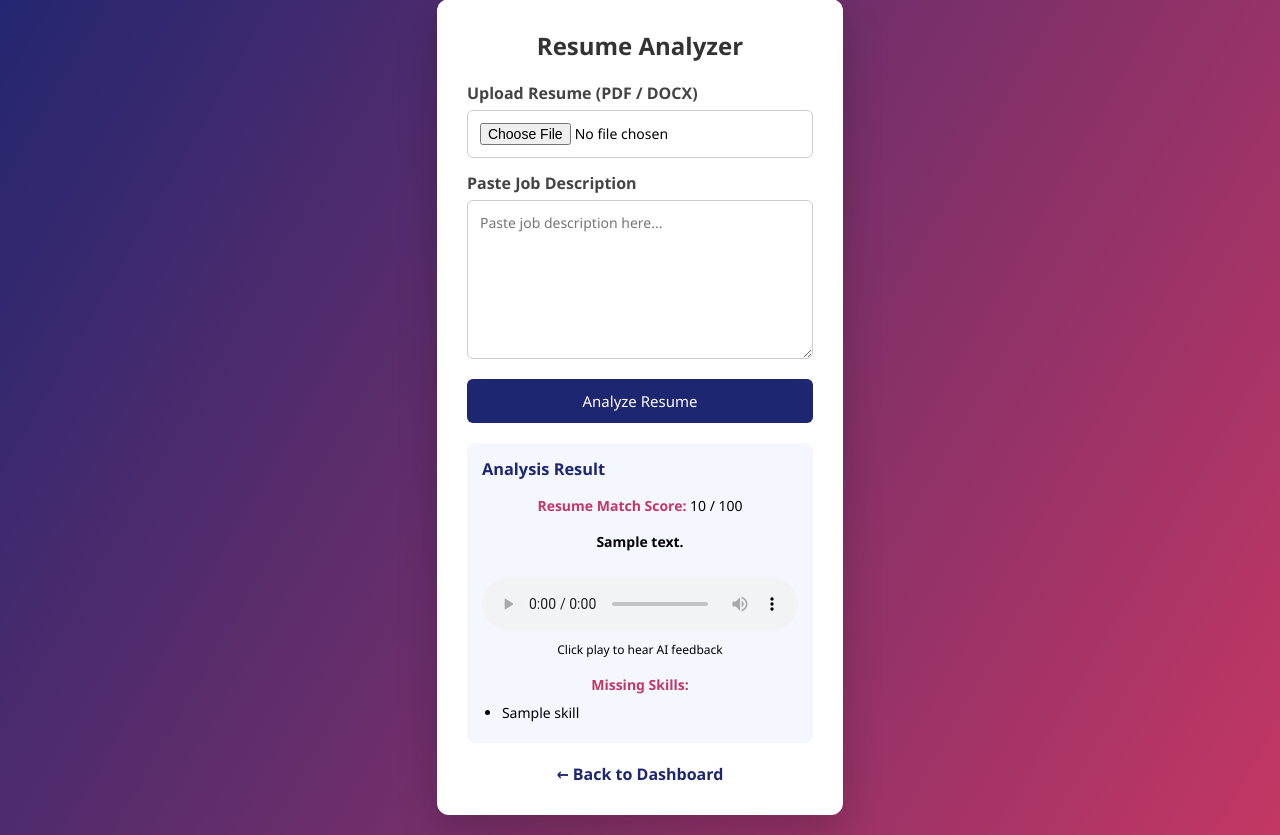
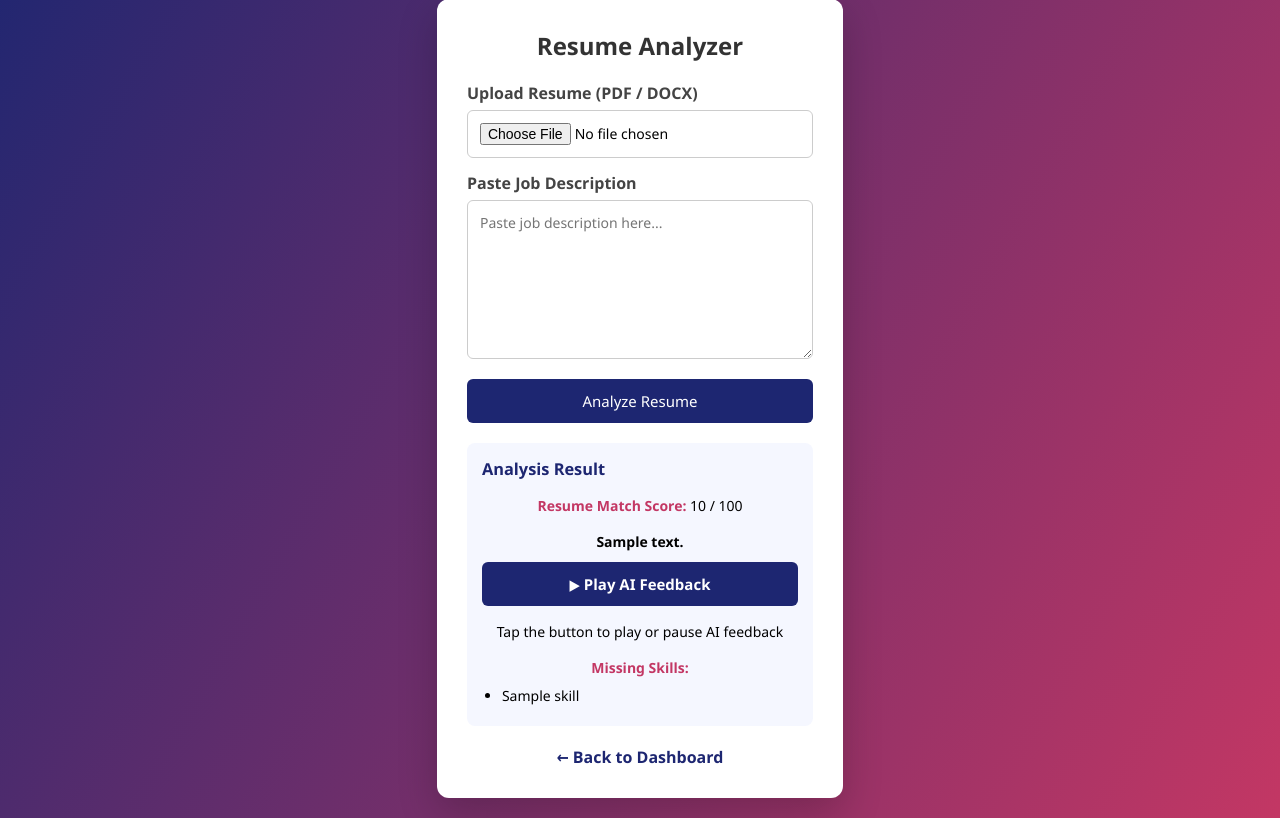
Before and after one commit to iamnaresh06/CareerAI, a Django app: template core/templates/core/analyze.html in a window 1280 px wide. Shown: the part 111-946 px from the top of the page. Run offline with Django 5.2, Linux system fonts and the light colour scheme; the template is opened without the code that fills it: most values are stand-ins (such as "Sample title", 1, 10 or a date in 2020).

Commit message:
Add play/pause toggle for AI audio feedback

```diff
--- a/core/templates/core/analyze.html
+++ b/core/templates/core/analyze.html
@@ -2,6 +2,7 @@
 <html>
 <head>
     <title>Resume Analyzer | CareerAI</title>
+    <meta name="viewport" content="width=device-width, initial-scale=1.0">
     {% load static %}
     <link rel="stylesheet" href="{% static 'core/style.css' %}">
 </head>
@@ -53,15 +54,19 @@
             <p class="feedback-text">{{ feedback_message }}</p>
 
 
-            {% if audio_file %}
-                <audio controls style="margin-top: 15px; width: 100%;">
-                    <source src="{{ MEDIA_URL }}{{ audio_file }}?v={{ match_score }}" type="audio/mpeg">
-                    Your browser does not support audio playback.
-                </audio>
+            {% if audio_url %}
+                <div class="audio-box">
+                    <button id="playPauseBtn" class="play-btn">
+                        ▶ Play AI Feedback
+                    </button>
 
-                <p style="font-size: 12px; margin-top: 6px;">
-                    Click play to hear AI feedback
-                </p>
+                    <audio id="aiAudio" preload="none">
+                        <source src="{{ audio_url }}" type="audio/mpeg">
+                        Your browser does not support audio.
+                    </audio>
+
+                    <p class="audio-hint">Tap the button to play or pause AI feedback</p>
+                </div>
             {% endif %}
 
 
@@ -83,6 +88,32 @@
 
 
 
+    <script>
+        document.addEventListener("DOMContentLoaded", function () {
+        const btn = document.getElementById("playPauseBtn");
+        const audio = document.getElementById("aiAudio");
+
+        if (!btn || !audio) return;
+
+        btn.addEventListener("click", function () {
+            if (audio.paused) {
+                audio.play().then(() => {
+                    btn.innerHTML = "⏸ Pause AI Feedback";
+                }).catch(() => {
+                    alert("Tap again to play audio");
+                });
+            } else {
+                audio.pause();
+                btn.innerHTML = "▶ Play AI Feedback";
+            }
+        });
+
+        // When audio finishes, reset button
+        audio.addEventListener("ended", function () {
+            btn.innerHTML = "▶ Play AI Feedback";
+        });
+    });
+    </script>
 
 
 </body>
--- a/core/templates/core/dashboard.html
+++ b/core/templates/core/dashboard.html
@@ -2,6 +2,7 @@
 <html>
 <head>
     <title>Dashboard | CareerAI</title>
+    <meta name="viewport" content="width=device-width, initial-scale=1.0">
     {% load static %}
     <link rel="stylesheet" href="{% static 'core/style.css' %}">
 </head>
--- a/core/templates/core/login.html
+++ b/core/templates/core/login.html
@@ -2,6 +2,7 @@
 <html>
 <head>
     <title>Login | CareerAI</title>
+    <meta name="viewport" content="width=device-width, initial-scale=1.0">
     {% load static %}
     <link rel="stylesheet" href="{% static 'core/style.css' %}">
 </head>
--- a/core/templates/core/register.html
+++ b/core/templates/core/register.html
@@ -2,6 +2,7 @@
 <html>
 <head>
     <title>Register | CareerAI</title>
+    <meta name="viewport" content="width=device-width, initial-scale=1.0">
     {% load static %}
     <link rel="stylesheet" href="{% static 'core/style.css' %}">
 </head>
--- a/static/core/style.css
+++ b/static/core/style.css
@@ -285,13 +285,6 @@ audio:hover {
 
 
 
-/* ===== Mobile Tweaks ===== */
-@media (max-width: 480px) {
-    .result-box h3 {
-        font-size: 18px;
-    }
-}
-
 
 /* ===== Responsive (Mobile & Tablet) ===== */
 @media (max-width: 768px) {
@@ -307,6 +300,9 @@ audio:hover {
 
     .container h2 {
         font-size: 20px;
+    }
+    .result-box h3 {
+        font-size: 18px;
     }
 }
 
@@ -359,6 +355,19 @@ textarea {
     font-weight: 600;
 }
 
+.play-btn {
+    display: flex;
+    justify-content: center;
+    align-items: center;
+    gap: 8px;
+    font-weight: 600;
+    transition: background 0.3s ease;
+}
+
+.play-btn:active {
+    transform: scale(0.98);
+}
+
 /* ===== Mobile Optimization ===== */
 @media (max-width: 600px) {
     .container.wide {
```
Also changed, not shown: core/views.py (+6 -3 lines), db.sqlite3, 6 other files.
